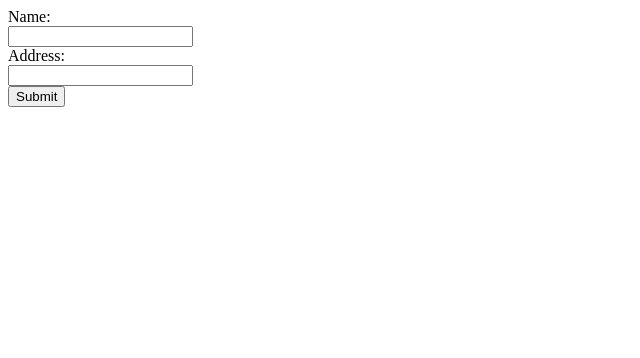
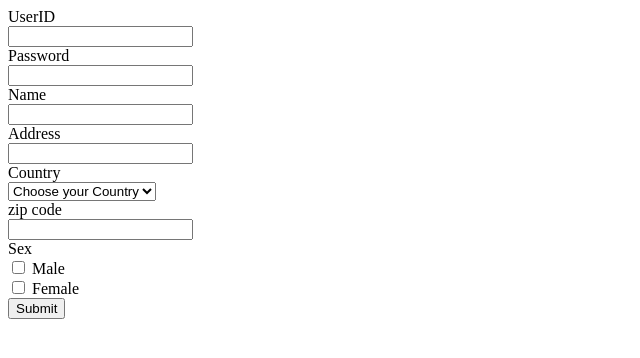
Before and after one commit to PTDungg/BTTH07, a plain HTML site: page index.html in a window 1280 px wide. Shown: the whole page, without its empty margins (0-640 px from the left). Drawn offline with Linux system fonts and the light colour scheme.

Commit message:
Update index.html
Luki Commit

```diff
--- a/index.html
+++ b/index.html
@@ -1,39 +1,67 @@
 <!DOCTYPE html>
 <html lang="en">
   <head>
-    <meta charset="UTF-8">
-    <meta http-equiv="X-UA-Compatible" content="IE=edge">
-    <meta name="viewport" content="width=device-width, initial-scale=1.0">
-    <title>Document</title>
+    <meta charset="UTF-8" />
+    <meta http-equiv="X-UA-Compatible" content="IE=edge" />
+    <meta name="viewport" content="width=device-width, initial-scale=1.0" />
+    <title>BT7</title>
+    <link rel="stylesheet" href="./style.css" />
   </head>
   <body>
-    <form action="">
-        <div class="row">
-            <div class="col">
-                Name:
+    <div class="container">
+      <div class="row_input">
+        <div class="textBox">
+          <span>UserID</span>
         </div>
-            <div>
-                <input type="Name" name="Name" id="txtName" required>
-                <span id="statusOfName"></span>
+        <input class='form_demo'  type="text" id="userID"  maxlength="12" />
       </div>
-
+      <div class="row_input">
+        <div class="textBox">
+          <span>Password</span>
         </div>
-        <div class="row">
-            <div class="col">
-                Address:
+        <input class='form_demo'  type="password" id="password"  maxlength="12" />
       </div>
-            <div>
-                <input type="Address" name="Address" id="txtAddress">
+      <div class="row_input">
+        <div class="textBox">
+          <span>Name</span>
         </div>
-
+        <input class='form_demo'  type="text" id="name" />
       </div>
-        <div class="row">
-            <div>
-                <input type="submit" name="submit" id="txtsubmit">
+      <div class="row_input">
+        <div class="textBox">
+          <span>Address</span>
         </div>
+        <input class='form_demo'  type="text" id="address" />
       </div>
-
-    </form>
-    <script src="script.js"></script>
+      <div class="row_input">
+        <div class="textBox">
+          <span>Country</span>
+        </div>
+        <select name="cars" id="cars" class="form_demo">
+            <option value="" disabled selected>Choose your Country</option>
+            <option value="volvo">Volvo</option>
+            <option value="saab">Saab</option>
+            <option value="opel">Opel</option>
+            <option value="audi">Audi</option>
+          </select>
+      </div>
+      <div class="row_input">
+        <div class="textBox">
+          <span>zip code</span>
+        </div>
+        <input class='form_demo'  type="text" id="zipcode" />
+      </div>
+      <div class="row_input">
+        <div class="textBox">
+          <span>Sex</span>
+        </div>
+        <input class='form_demo'  type="checkbox" id="male"  name="male" value="male"  onchange='toggleCheckbox("male","female")'/>
+        <label for="male">Male</label><br>
+        <input class='form_demo'  type="checkbox" id="female"  name="female" value="female"  onchange='toggleCheckbox("female","male")'/>
+        <label for="female">Female</label><br>
+      </div>
+      <button type="submit" onclick="handleSubmit()">Submit</button>
+    </div>
+    <script src="./main.js"></script>
   </body>
 </html>
```
Lines whose indentation alone changed are shown as unchanged.
